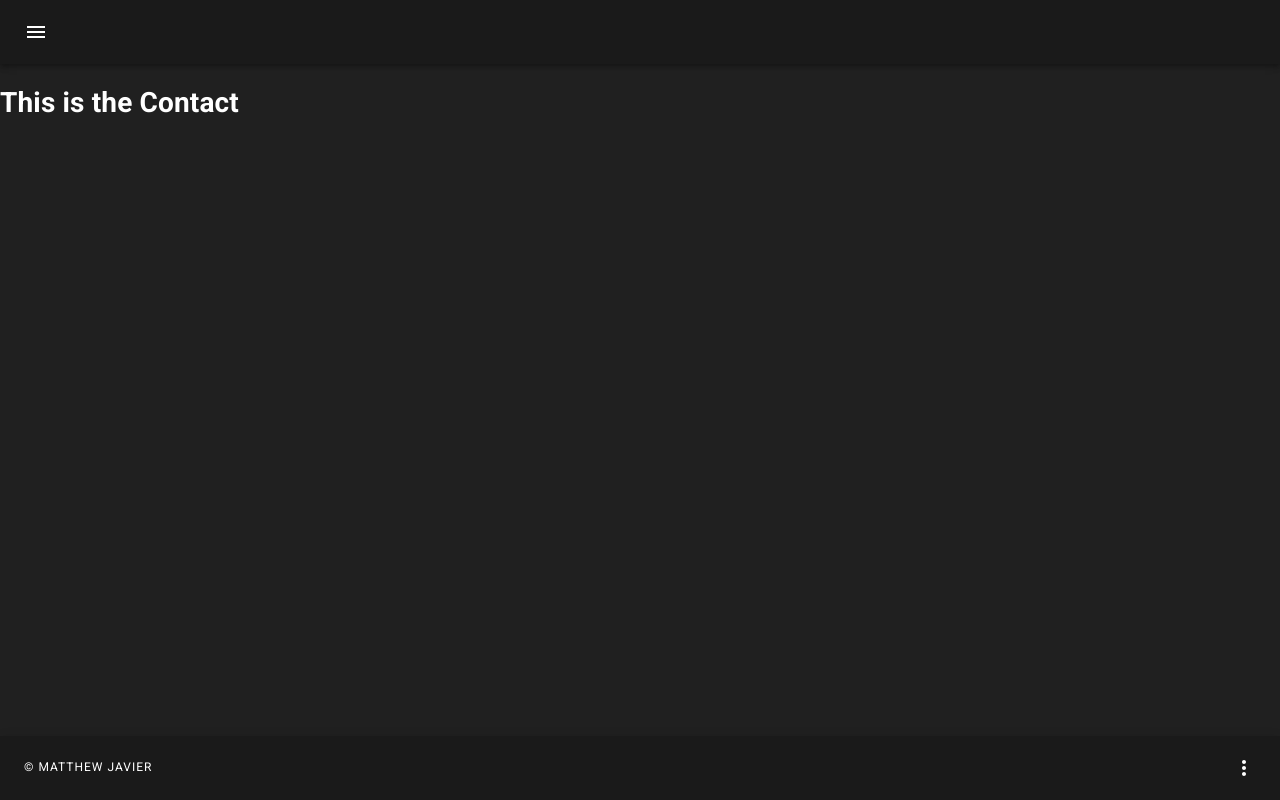
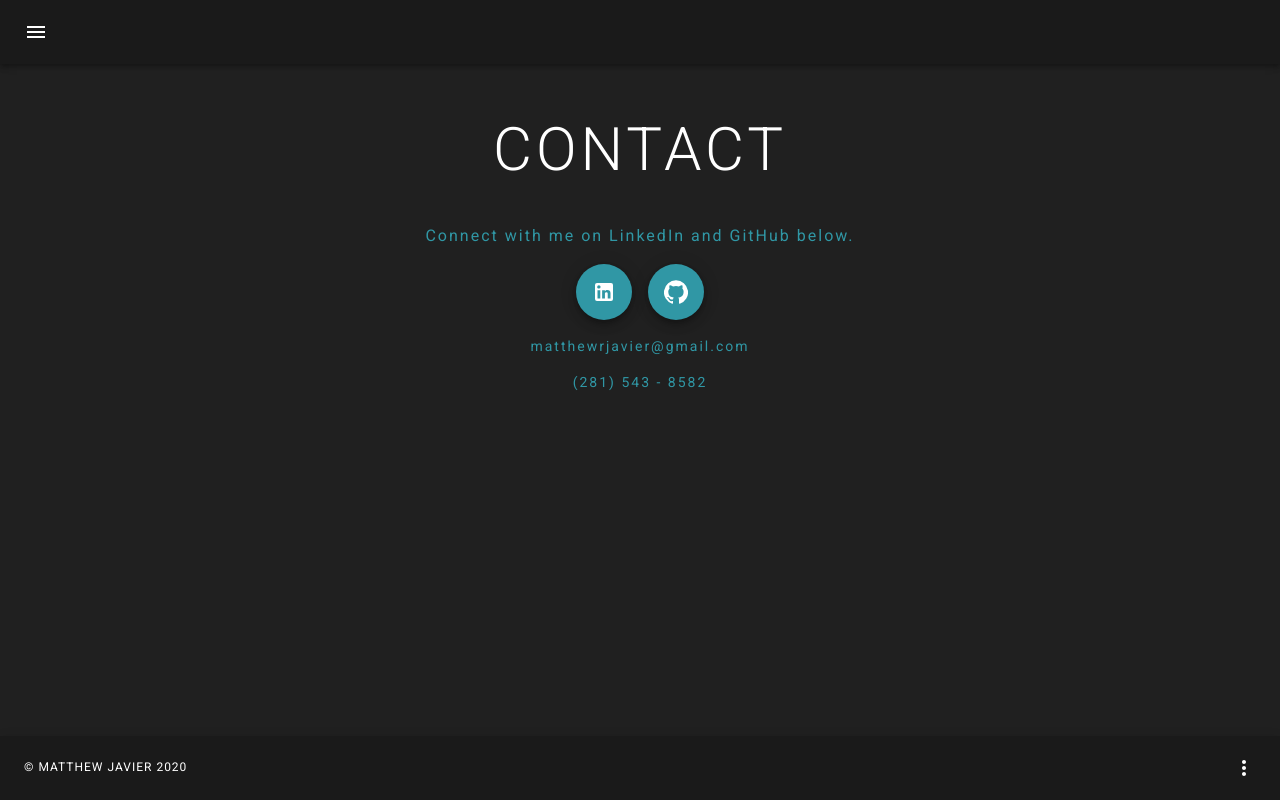
Before and after one commit to mattjavier/react-portfolio, a React (Create React App) app: page /contact in a window 1280 px wide. Built offline with nearby package versions, Linux system fonts and the light colour scheme.

Commit message:
created contact page

```diff
--- a/src/components/Footer/Footer.js
+++ b/src/components/Footer/Footer.js
@@ -52,7 +52,7 @@
     <AppBar className={classes.footer}>
       <Toolbar>
         <Typography variant="overline">
-          &copy; Matthew Javier
+          &copy; Matthew Javier 2020
         </Typography>
         <div className={classes.grow} />
         <IconButton aria-controls="fade-menu" aria-haspopup="true" onClick={handleClick} edge="end" color="inherit">
--- /dev/null
+++ b/src/components/Form/Form.js
@@ -0,0 +1,83 @@
+import React from 'react'
+
+import Grid from '@material-ui/core/Grid'
+import { makeStyles } from '@material-ui/core/styles'
+import Fab from '@material-ui/core/Fab'
+import Typography from '@material-ui/core/Typography'
+import LinkedInIcon from '@material-ui/icons/LinkedIn'
+import GitHubIcon from '@material-ui/icons/GitHub'
+
+
+const useStyles = makeStyles((theme) => ({
+  root: {
+    paddingTop: 30,
+  },
+  contact: {
+    margin: theme.spacing(1),
+    color: '#3097a5',
+    letterSpacing: 2
+  },
+  margin: {
+    margin: theme.spacing(1),
+    background: '#3097a5',
+    color: '#ffffff',
+    textDecoration: 'none',
+    '&:hover': {
+      background: '#f55457'
+    }
+  },
+  socialIcon: {
+    color: '#fffff',
+    margin: theme.spacing(1),
+  },
+  grow: {
+    flexGrow: 1
+  }
+}))
+
+const Form = () => {
+  const classes = useStyles()
+
+  return (
+    <Grid
+      container
+      direction="column"
+      justify="space-between"
+      alignItems="center"
+      className={classes.root}
+    >
+      <Typography
+        className={classes.contact}
+        align="center"
+      >
+        Connect with me on LinkedIn and GitHub below.
+      </Typography>
+      <div>
+        <Fab
+          variant="round"
+          href="http://linkedin.com/in/mattjavier7"
+          size="large"
+          target="_blank"
+          rel="nopener noreferrer"
+          className={classes.margin}
+        >
+          <LinkedInIcon className={classes.socialIcon} />
+        </Fab>
+        <Fab
+          variant="round"
+          href="http://github.com/mattjavier"
+          target="_blank"
+          rel="nopener noreferrer"
+          size="large"
+          className={classes.margin}
+        >
+          <GitHubIcon className={classes.socialIcon} />
+        </Fab>
+      </div>
+      <p className={classes.contact}>matthewrjavier@gmail.com</p>
+      <p className={classes.contact}>(281) 543 - 8582</p>
+    </Grid>
+  )
+}
+
+export default Form
--- a/src/components/Navbar/Navbar.js
+++ b/src/components/Navbar/Navbar.js
@@ -10,6 +10,7 @@
 import IconButton from '@material-ui/core/IconButton'
 import MenuIcon from '@material-ui/icons/Menu'
 import Drawer from '@material-ui/core/Drawer'
+import Typography from '@material-ui/core/Typography'
 
 const useStyles = makeStyles((theme) => ({
   root: {
@@ -78,7 +79,9 @@
                     className={classes.linkText}
                     onClick={toggleDrawer(false)}
                   >
-                    Home
+                    <Typography variant="h6">
+                      Home
+                    </Typography>
                   </Button>
                 </Link>
               </ListItem>
@@ -88,7 +91,9 @@
                     className={classes.linkText}
                     onClick={toggleDrawer(false)}
                   >
-                    Portfolio
+                    <Typography variant="h6">
+                      Portfolio
+                    </Typography>
                   </Button>
                 </Link>
               </ListItem>
@@ -98,7 +103,9 @@
                     className={classes.linkText}
                     onClick={toggleDrawer(false)}
                   >
-                    Contact
+                    <Typography variant="h6">
+                      Contact
+                    </Typography>
                   </Button>
                 </Link>
               </ListItem>
--- a/src/pages/About/About.js
+++ b/src/pages/About/About.js
@@ -1,8 +1,13 @@
 import React from 'react'
+
+import Container from '@material-ui/core/Container'
 
 const About = () => {
   return (
-    <p>Matthew Javier, developer.</p>
+    <Container maxWidth="md">
+
+      <p>Matthew Javier, developer.</p>
+    </Container>
   )
 }
 
--- a/src/pages/Contact/Contact.js
+++ b/src/pages/Contact/Contact.js
@@ -1,10 +1,39 @@
 import React from 'react'
 
+import Typography from '@material-ui/core/Typography'
+import Grid from '@material-ui/core/Grid'
+import Form from '../../components/Form'
+import { makeStyles } from '@material-ui/core'
+
+const useStyles = makeStyles((theme) => ({
+  root: {
+    paddingTop: 50
+  },
+  title: {
+    letterSpacing: 4
+  }
+}))
+
 const Contact = () => {
+  const classes = useStyles()
+
   return (
-    <h1>This is the Contact
-
-    </h1>
+    <Grid
+      container
+      direction="column"
+      justify="space-around"
+      alignItems="center"
+      className={classes.root}
+    >
+      <Typography
+        variant="h2"
+        algin="center"
+        className={classes.title}
+      >
+        CONTACT
+      </Typography>
+      <Form />
+    </Grid>
   )
 }
 
```
